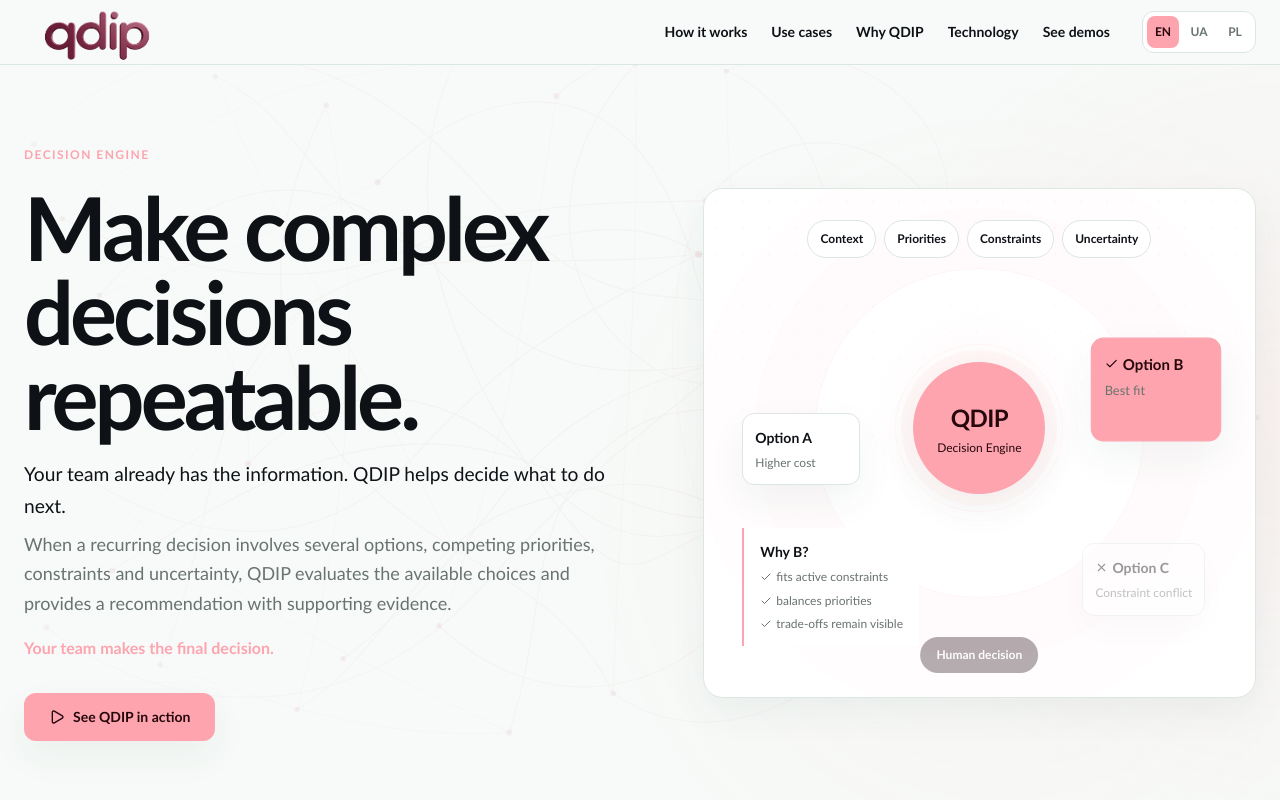
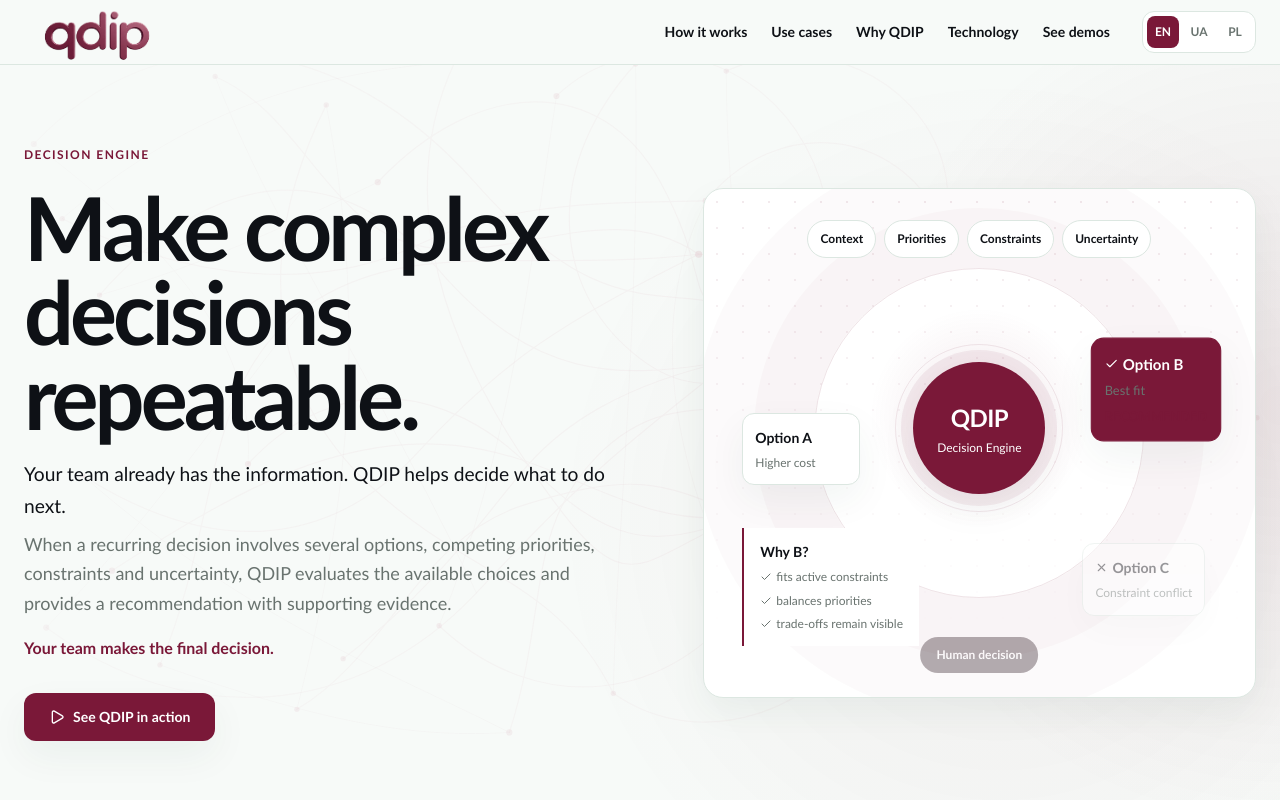
Before and after one commit to mentality-prj/dip-observatory, a Next.js app: page / in a window 1280 px wide. Shown: the top 800 px of the page. Built offline with nearby package versions, Linux system fonts and the light colour scheme; no server answers.

Commit message:
fix(brand): use burgundy marketing theme

```diff
--- a/src/components/marketing/qdip-site.tsx
+++ b/src/components/marketing/qdip-site.tsx
@@ -24,7 +24,7 @@ function Header({ locale }: { locale: MarketingLocale }) {
 
 export function QdipSite({locale="en"}:{locale?:MarketingLocale}){
   const c=marketingCopy[locale]; const valueIndexes=[1,3,11,5,7,9]; const decisionHref=path(locale,"decision");
-  return <DesignSystemProvider theme="rose" mode="light" className={styles.site}><main id="main-content" lang={locale}><Header locale={locale}/>
+  return <DesignSystemProvider theme="burgundy" mode="light" className={styles.site}><main id="main-content" lang={locale}><Header locale={locale}/>
     <section className={styles.hero}><div className={styles.heroCopy}><div className={styles.eyebrow}>{c.hero[0]}</div><h1>{c.hero[1]}</h1><p className={styles.lead}>{c.hero[2]}</p><p>{c.hero[3]}</p><strong className={styles.human}>{c.hero[4]}</strong><div className={styles.heroActions}><Link className={styles.primaryButtonLarge} href={path(locale,"use-cases")}><Play size={16}/>{c.hero[5]}</Link></div></div><DecisionSpace locale={locale}/></section>
     <section className={styles.section}><div className={styles.sectionIntro}><h2>{c.problem[0]}</h2></div><div className={styles.questionGrid}>{c.problem.slice(1,5).map(x=><article key={x}>{x}</article>)}</div><p className={styles.centerCopy}>{c.problem[5]} <strong>{c.problem[6]}</strong></p><p className={styles.businessBridge}>{c.bridge}</p></section>
     <DecisionPlayground locale={locale}/>
```
